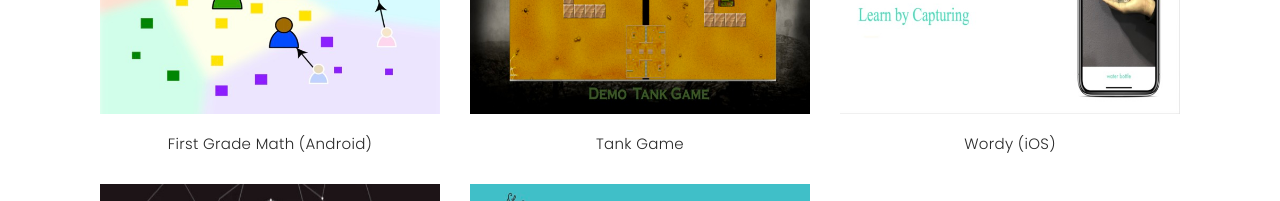
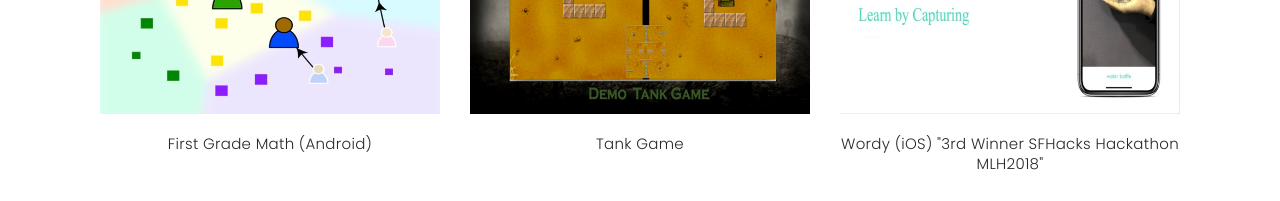
Before and after one commit to ShanKwanCho/shankwancho.github.io, a plain HTML site: page index.html in a window 1280 px wide. Shown: the part 2600-2801 px from the top of the page. Drawn offline with nearby package versions, Linux system fonts and the light colour scheme; files whose address does not match are found by name; a web font is replaced by a local one.

Commit message:
add MLH2018

```diff
--- a/index.html
+++ b/index.html
@@ -302,7 +302,7 @@
               <a href="https://github.com/ShanKwanCho/Wordy">
                 <img src="images/portfolio/3.jpg" alt="img">
                 <br></br>
-                <a class="a" href ="https://github.com/ShanKwanCho/Wordy">Wordy (iOS)</a>
+                <a class="a" href ="https://github.com/ShanKwanCho/Wordy">Wordy (iOS) "3rd Winner SFHacks Hackathon MLH2018"</a>
             </div>
 
               <!-- machine learning -->
```
Also changed, not shown: 5 other files.
